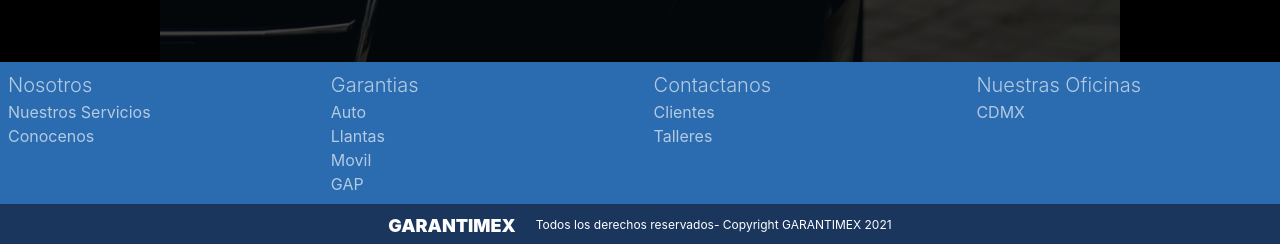
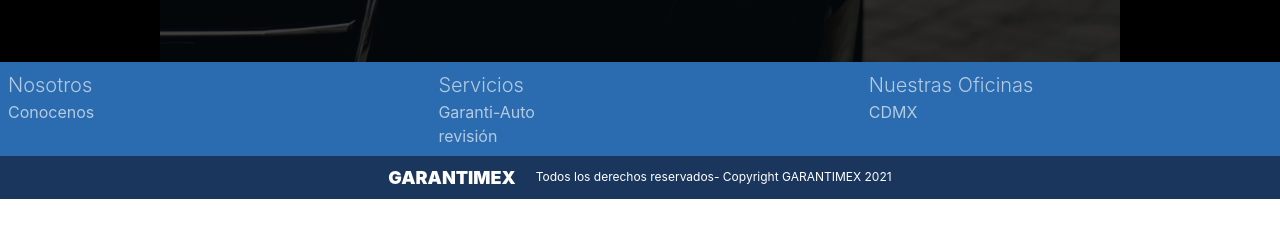
Before and after one commit to Vontrauwitz/SafeAndSound, a Next.js app: page / in a window 1280 px wide. Shown: the part 1248-1492 px from the top of the page. After the commit the page ends 1447 px from the top, so only its background shows below. Built offline with nearby package versions, Linux system fonts and the light colour scheme.

Commit message:
cambios finales beta principales, faltan ajustes varios

```diff
--- a/features/common/modules/Footer/Footer.js
+++ b/features/common/modules/Footer/Footer.js
@@ -26,16 +26,18 @@ const Footer = () => {
             ))}
           </Flex>
           <Flex flexDirection='column'>
-            <FooterHeader title='Garantias' />
+            <FooterHeader title='Servicios' />
             {garantias.map((item) => (
               <FooterLink key={item.name} {...item} />
             ))}
-          </Flex>  <Flex flexDirection='column'>
+          </Flex>
+          {/* <Flex flexDirection='column'>
             <FooterHeader title='Contactanos' />
             {trabajaConNosotros.map((item) => (
               <FooterLink key={item.name} {...item} />
             ))}
-          </Flex>  <Flex flexDirection='column'>
+          </Flex>   */}
+          <Flex flexDirection='column'>
             <FooterHeader title='Nuestras Oficinas' />
             {nuestrasOficinas.map((item) => (
               <FooterLink key={item.name} {...item} />
--- a/features/common/modules/Footer/footerConst.js
+++ b/features/common/modules/Footer/footerConst.js
@@ -29,21 +29,21 @@
 //   { name: "Palm Jumeirah", link: "/office/palm-jumeirah" }
 // ];
 export const servicios = [
-  { name: "Nuestros Servicios", link: "/" },
-  { name: "Conocenos", link: "/" },
+  // { name: "Nuestros Servicios", link: "/" },
+  { name: "Conocenos", link: "/nosotros" },
 ];
 
 export const garantias = [
-  { name: "Auto", link: "/" },
-  { name: "Llantas", link: "/" },
-  { name: "Movil", link: "/" },
-  { name: "GAP", link: "/" },
+  { name: "Garanti-Auto", link: "/productos" },
+  { name: "revisión", link: "/" },
+  // { name: "Movil", link: "/" },
+  // { name: "GAP", link: "/" },
 ];
 
-export const trabajaConNosotros = [
-  { name: "Clientes", link: "/clientes" },
-  { name: "Talleres", link: "/" },
-];
+// export const trabajaConNosotros = [
+//   { name: "Clientes", link: "/clientes" },
+//   { name: "Talleres", link: "/ServiciosDeRevision" },
+// ];
 
 export const nuestrasOficinas = [
   { name: "CDMX", link: "/" },
--- a/features/common/modules/Navigation/navigationConsts.js
+++ b/features/common/modules/Navigation/navigationConsts.js
@@ -7,8 +7,8 @@ export const navigationLinks = [
     link: '',
     sublinks: [
       { title: 'GarantiAuto', link: '/productos' },
-      { title: 'GarantiRevisa', link: '/producto-2' },
-      { title: 'GarantiPutazos', link: '/producto-3' }
+      { title: 'GarantiRevisa', link: '/ServiciosDeRevision' },
+      // { title: 'GarantiPutazos', link: '/producto-3' }
     ],
   },
   { title: 'Nosotros', link: '/nosotros' },
```
Also changed, not shown: pages/productos.js (+110 -4 lines).
